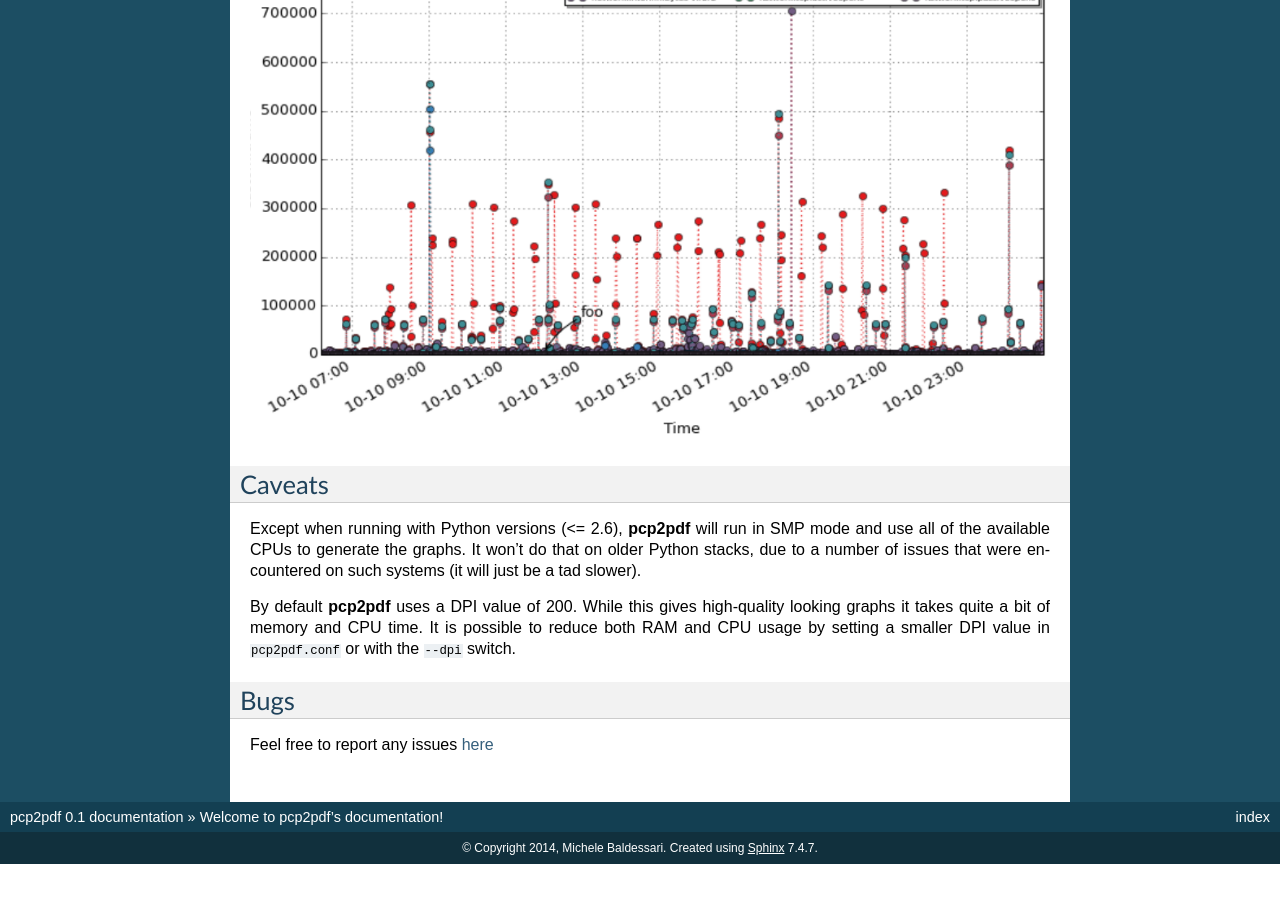
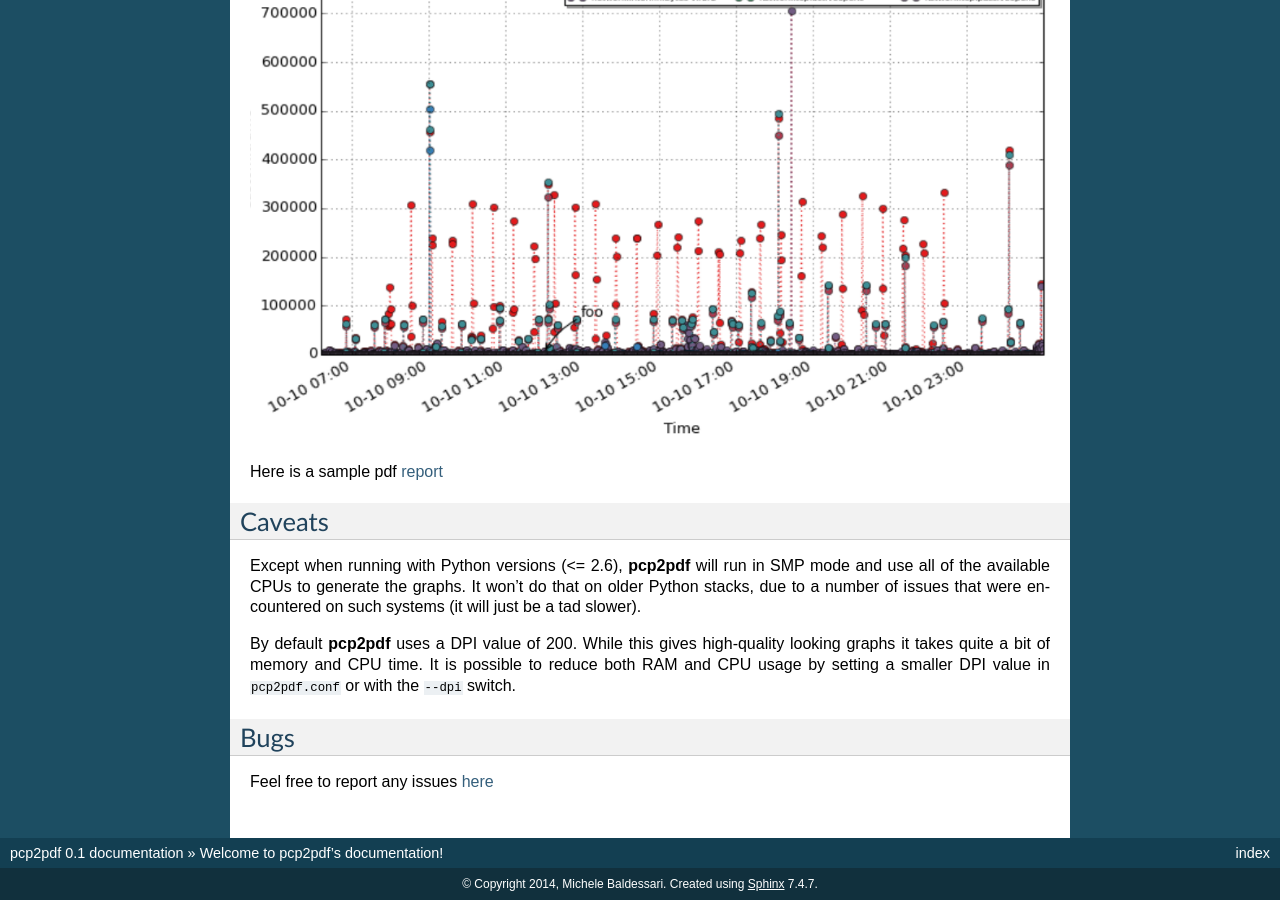
Before and after one commit to performancecopilot/pcp2pdf, a Sphinx documentation site: the page built from docs/index.rst, in a window 1280 px wide and 900 px high, scrolled down 676 px. Built offline with Sphinx 7.4.7, drawn with Linux system fonts in a browser that asks for light colours; before the commit the page ends 1540 px from its top, so only the background shows below that.

Commit message:
Add sample output link

```diff
--- a/docs/index.rst
+++ b/docs/index.rst
@@ -33,6 +33,8 @@ For example::
 
 .. image:: pcp2pdf-screenshot-1.png
 
+Here is a sample pdf `report <http://acksyn.org/software/pcp2pdf/output.pdf>`_
+
 Caveats
 -------
 
```
Also changed, not shown: README.md (+2 -0 lines).
